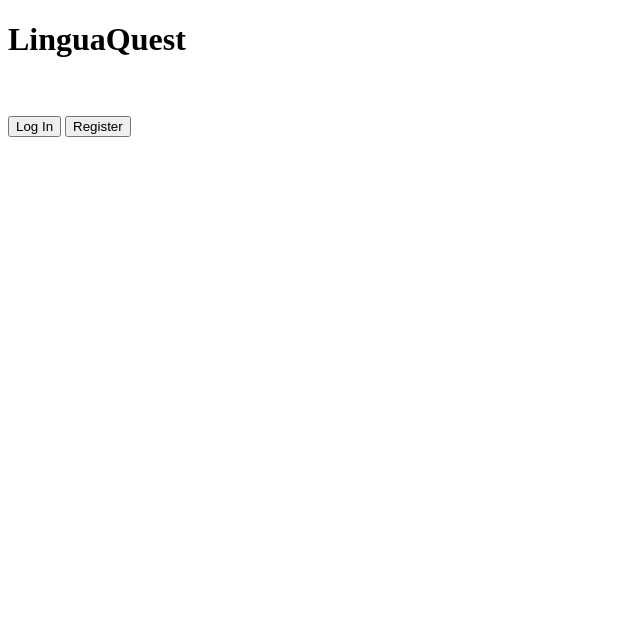
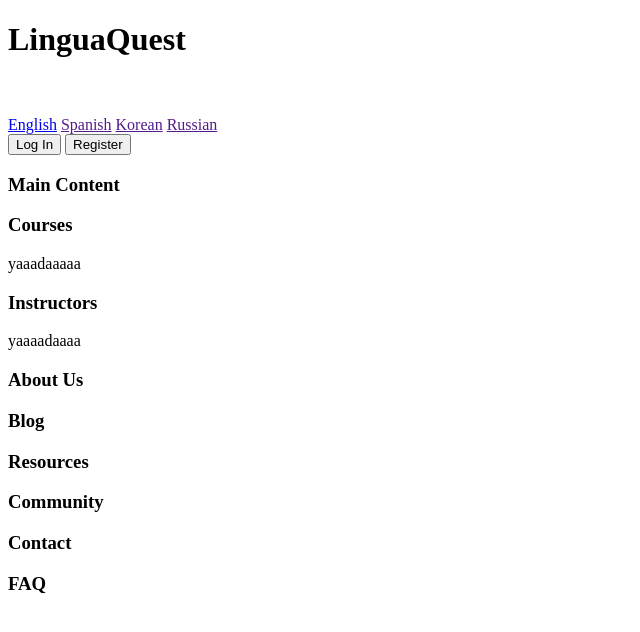
Before and after one commit to qqqorus/qqqorus.github.io, a plain HTML site: page index.html in a window 1280 px wide. Shown: the whole page, without its empty margins (0-640 px from the left). Drawn offline with Linux system fonts and the light colour scheme.

Commit message:
update 3
added sections

```diff
--- a/index.html
+++ b/index.html
@@ -11,11 +11,53 @@
         <br><br>
         <nav>
             <div class="dropdown-lang">
-
+                <a href="language/English">English</a>
+                <a href="">Spanish</a>
+                <a href="">Korean</a>
+                <a href="">Russian</a>
+                <!-- etc. -->
             </div>
             <button>Log In</button>
             <button>Register</button>
         </nav>
     </header>
+
+    <section>
+        <h3>Main Content</h3>
+    </section>
+
+    <section>
+        <h3>Courses</h3>
+        <p>yaaadaaaaa</p>
+    </section>
+
+    <section>
+        <h3>Instructors</h3>
+        <p>yaaaadaaaa</p>
+    </section>
+
+    <section>
+        <h3>About Us</h3>
+    </section>
+
+    <section>
+        <h3>Blog</h3>
+    </section>
+
+    <section>
+        <h3>Resources</h3>
+    </section>
+
+    <section>
+        <h3>Community</h3>
+    </section>
+
+    <section>
+        <h3>Contact</h3>
+    </section>
+
+    <section>
+        <h3>FAQ</h3>
+    </section>
 </body>
 </html>
```
